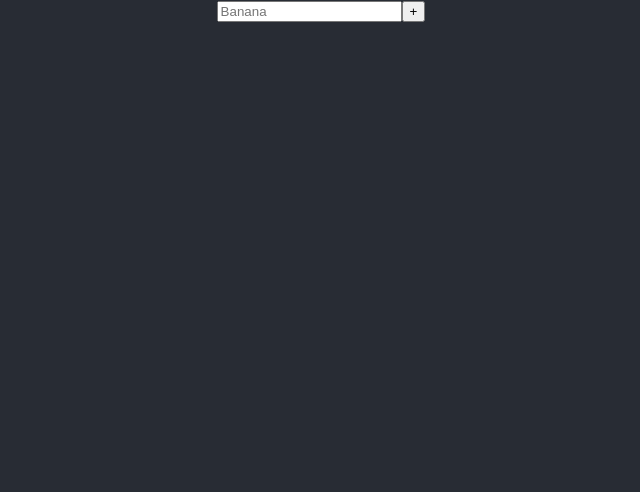
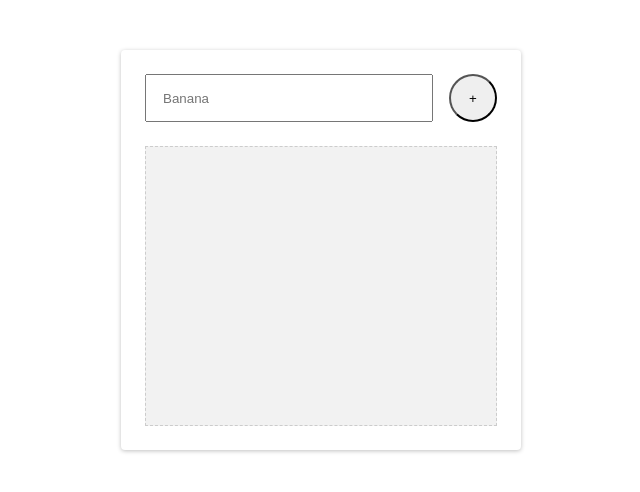
Before and after one commit to italoviola/todo-list, a React (Create React App) app: page / in a window 1280 px wide. Shown: the top 492 px of the page, without its empty margins (319-959 px from the left). Built offline with nearby package versions, Linux system fonts and the light colour scheme.

Commit message:
Add sass, styling components and add some layout logics

```diff
--- a/package.json
+++ b/package.json
@@ -9,10 +9,12 @@
     "react": "^17.0.2",
     "react-dom": "^17.0.2",
     "react-scripts": "4.0.3",
+    "sass": "^1.42.1",
     "web-vitals": "^1.0.1"
   },
   "scripts": {
     "start": "react-scripts start",
+    "sass-watch": "yarn sass --watch src/sass/App.sass:src/App.css",
     "build": "react-scripts build",
     "test": "react-scripts test",
     "eject": "react-scripts eject"
--- a/src/App.css
+++ b/src/App.css
@@ -1,6 +1,66 @@
+.standard {
+  padding: 50px;
+}
+
+.todo-list {
+  margin: 0 auto;
+  box-shadow: 0px 1px 4px rgba(0, 0, 0, 0.25);
+  border-radius: 4px;
+  max-width: 400px;
+  padding: 24px;
+  box-sizing: border-box;
+}
+.todo-list-tasks {
+  box-sizing: border-box;
+  min-height: 280px;
+}
+.todo-list-tasks.-no-tasks {
+  background: #F2F2F2;
+  border: 1px dashed #CCCCCC;
+}
+
+.todo-list-input {
+  width: auto;
+}
+.todo-list-input_form {
+  display: flex;
+  flex-flow: row nowrap;
+  justify-content: center;
+  margin-bottom: 24px;
+}
+.todo-list-input_form--description-field {
+  width: 288px;
+  height: 48px;
+  margin: 0;
+  padding: 16px;
+  box-sizing: border-box;
+  margin-right: 16px;
+}
+.todo-list-input_form--add-field {
+  width: 48px;
+  height: 48px;
+  border-radius: 100%;
+}
+
+.todo-list-tasks_task {
+  height: 32px;
+  background-color: #EEEEEE;
+  display: flex;
+  flex-flow: row nowrap;
+  justify-content: space-between;
+  width: 100%;
+  margin-bottom: 8px;
+  padding: 8px 16px;
+  box-sizing: border-box;
+}
+.todo-list-tasks_task--description {
+  width: auto;
+}
+.todo-list-tasks_task--remove {
+  cursor: pointer;
+}
+
 .App {
-  background-color: #282c34;
-  color: white;
   text-align: center;
   height: 100vh;
 }
@@ -10,32 +70,4 @@
   pointer-events: none;
 }
 
-@media (prefers-reduced-motion: no-preference) {
-  .App-logo {
-    animation: App-logo-spin infinite 20s linear;
-  }
-}
-
-.App-header {
-  background-color: #282c34;
-  min-height: 100vh;
-  display: flex;
-  flex-direction: column;
-  align-items: center;
-  justify-content: center;
-  font-size: calc(10px + 2vmin);
-  color: white;
-}
-
-.App-link {
-  color: #61dafb;
-}
-
-@keyframes App-logo-spin {
-  from {
-    transform: rotate(0deg);
-  }
-  to {
-    transform: rotate(360deg);
-  }
-}
+/*# sourceMappingURL=App.css.map */
--- a/src/components/todo-list-input.jsx
+++ b/src/components/todo-list-input.jsx
@@ -23,14 +23,19 @@ function TodoListInput(props) {
 
   return (
     <div className="todo-list-input">
-      <form onSubmit={handleSubmit}>
+      <form className="todo-list-input_form" onSubmit={handleSubmit}>
         <input
+          className="todo-list-input_form--description-field"
           type="text"
           value={description}
           placeholder="Banana"
           onChange={handleDescriptionChange}
         />
-        <input type="submit" value="+"/>
+        <input
+          className="todo-list-input_form--add-field"
+          type="submit"
+          value="+"
+        />
       </form>
     </div>
   );
--- a/src/components/todo-list-task.jsx
+++ b/src/components/todo-list-task.jsx
@@ -7,9 +7,9 @@ function TodoListTask(props) {
   }
 
   return (
-    <div className="todo-list-task">
-      <div className="todo-list-task_description">{props.description}</div>
-      <div className="todo-list-task_remove" onClick={handleClickRemoveTask}>X</div>
+    <div className="todo-list-tasks_task">
+      <div className="todo-list-tasks_task--description">{props.description}</div>
+      <div className="todo-list-tasks_task--remove" onClick={handleClickRemoveTask}>X</div>
     </div>
   );
 }
--- a/src/components/todo-list.jsx
+++ b/src/components/todo-list.jsx
@@ -21,9 +21,11 @@ function TodoList() {
   return (
     <div className="todo-list">
       <TodoListInput onSubmit={addTasks}/>
-      {tasks.map((item)=>{
-        return <TodoListTask key={item.id} {...item} onClick={removeTask}/>
-      })}
+      <div className={`todo-list-tasks ${ tasks.length > 0 ? '' : '-no-tasks'}`}>
+        {tasks.map((item)=>{
+          return <TodoListTask key={item.id} {...item} onClick={removeTask}/>
+        })}
+      </div>
     </div>
   );
 }
--- /dev/null
+++ b/src/sass/App.sass
@@ -0,0 +1,13 @@
+@import 'layouts/standard.sass'
+
+@import 'components/todo-list.sass'
+@import 'components/todo-list-input.sass'
+@import 'components/todo-list-task.sass'
+
+.App
+  text-align: center
+  height: 100vh
+
+.App-logo
+  height: 40vmin
+  pointer-events: none
--- /dev/null
+++ b/src/sass/components/todo-list-input.sass
@@ -0,0 +1,21 @@
+.todo-list-input
+  width: auto
+
+  &_form
+    display: flex
+    flex-flow: row nowrap
+    justify-content: center
+    margin-bottom: 24px
+
+    &--description-field
+      width: 288px
+      height: 48px
+      margin: 0
+      padding: 16px
+      box-sizing: border-box
+      margin-right: 16px
+
+    &--add-field
+      width: 48px
+      height: 48px
+      border-radius: 100%
--- /dev/null
+++ b/src/sass/components/todo-list-task.sass
@@ -0,0 +1,17 @@
+.todo-list-tasks
+  &_task
+    height: 32px
+    background-color: #EEEEEE
+    display: flex
+    flex-flow: row nowrap
+    justify-content: space-between
+    width: 100%
+    margin-bottom: 8px
+    padding: 8px 16px
+    box-sizing: border-box
+
+    &--description
+      width: auto
+
+    &--remove
+      cursor: pointer
--- /dev/null
+++ b/src/sass/components/todo-list.sass
@@ -0,0 +1,15 @@
+.todo-list
+  margin: 0 auto
+  box-shadow: 0px 1px 4px rgba(0, 0, 0, 0.25)
+  border-radius: 4px
+  max-width: 400px
+  padding: 24px
+  box-sizing: border-box
+
+  &-tasks
+    box-sizing: border-box
+    min-height: 280px
+
+    &.-no-tasks
+      background: #F2F2F2
+      border: 1px dashed #CCCCCC
--- /dev/null
+++ b/src/sass/layouts/standard.sass
@@ -0,0 +1,2 @@
+.standard
+  padding: 50px
```
Also changed, not shown: 2 other files (tests, documents, lock files or other folders).
